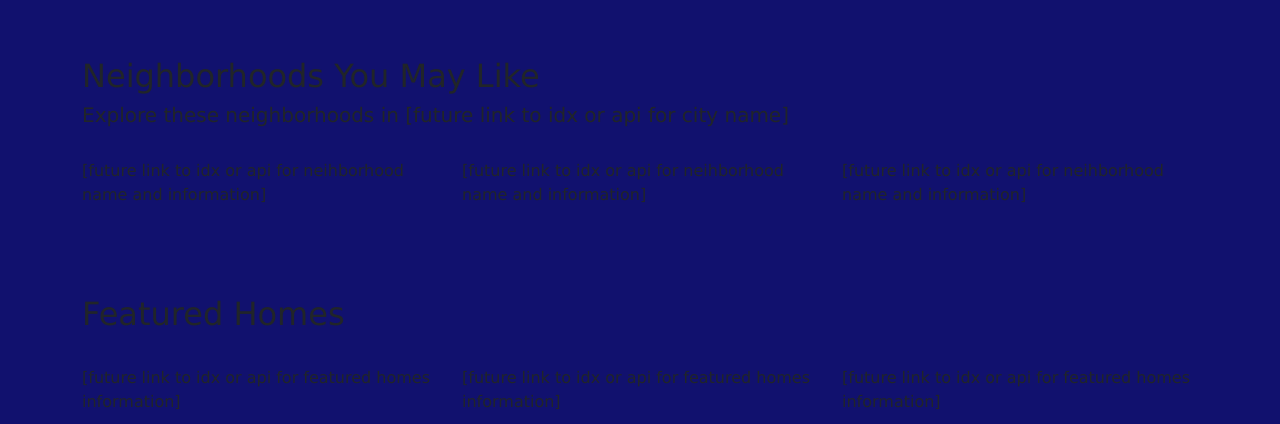
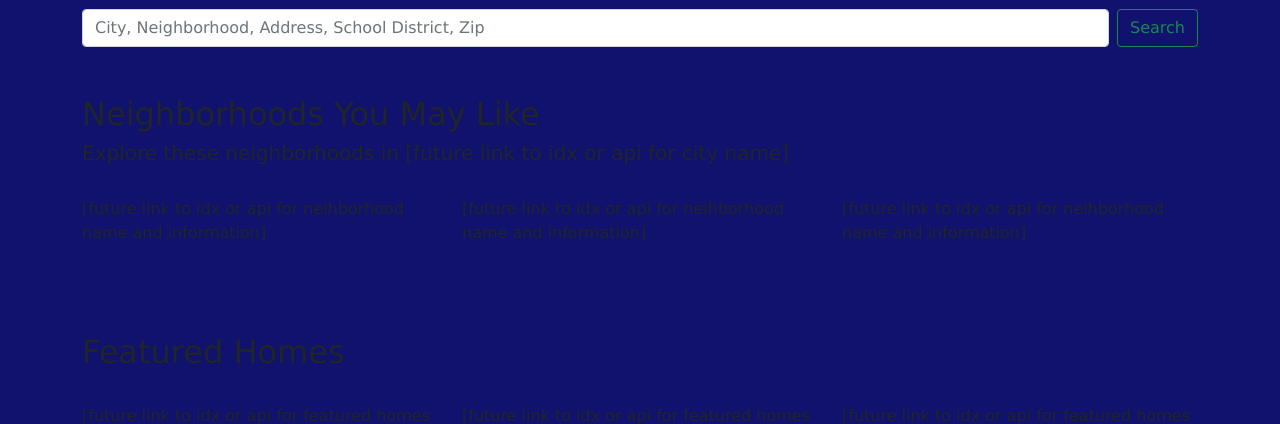
Before and after one commit to Catikia/bruceiamWebProject, a Django app: template templates/home.html in a window 1280 px wide. Shown: the part 127-551 px from the top of the page. Run offline with Django 3.2, Linux system fonts and the light colour scheme; the template is opened without the code that fills it, so the values that code supplies are empty.

Commit message:
added search area on home.html

```diff
--- a/templates/home.html
+++ b/templates/home.html
@@ -12,6 +12,12 @@
                <h5>
                   Find Your Dream Home with Bruce!
                </h5>
+               <form class="d-flex">
+                   <input class="form-control me-2" type="search"
+                       placeholder="City, Neighborhood, Address, School District, Zip"
+                       aria-label="Search">
+                   <button class="btn btn-outline-success" type="submit">Search</button>
+               </form>
 
            </div> <!-- End column size 12 -->
         </div> <!-- End Row for searcharea heading -->
```
